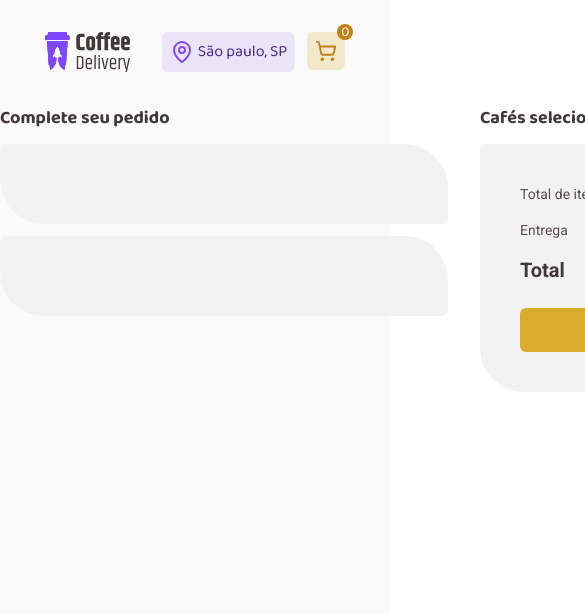
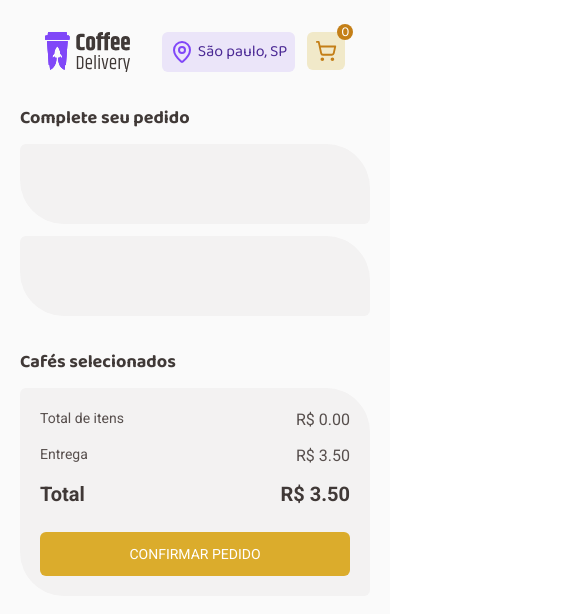
Before and after one commit to gabrieluz/coffe-delivery, a React (Vite) app: page /checkout in a window 390 px wide. Shown: the top 614 px of the page, 585 px wide, since content can reach past the window. Built offline with nearby package versions, Linux system fonts and the light colour scheme.

Commit message:
fix: coffeeDetails total price

```diff
--- /dev/null
+++ b/src/components/coffeeDetails.tsx
@@ -0,0 +1,104 @@
+import { Minus, Plus, Trash2 } from "lucide-react";
+import { useCoffees } from "../service/coffees";
+
+export default function CoffeeDetails() {
+	const { shoppingCard, totalPrice, shippingValue, updateCoffee } =
+		useCoffees();
+
+	return (
+		<aside className="flex flex-col gap-3 w-full">
+			<h5 className="text-subtitle font-bold text-lg">Cafés selecionados</h5>
+			<div className="rounded-shoppingCard flex flex-col gap-6 bg-card w-full p-5 sm:p-10 h-fit sm:w-[448px] ">
+				{shoppingCard.map((item, index) => (
+					<>
+						<div key={index} className="flex py-2">
+							<div className="flex w-full justify-between">
+								<div className="flex gap-5">
+									<img className="w-16 h-16" src={item.img} alt="" />
+									<div className="flex flex-col gap-2">
+										<p className="text-subtitle text-base font-Roboto font-normal">
+											{item.name}
+										</p>
+										<div className="flex gap-2">
+											<div className="bg-button rounded-md p-2  w-fit h-fit flex gap-1 text-purple">
+												<button
+													disabled={item.qtd <= 0}
+													onClick={() => updateCoffee(item.id, false)}
+												>
+													<Minus size={14} />
+												</button>
+												<p className="text-title font-Roboto text-base leading-4">
+													{item.qtd}
+												</p>
+												<button
+													disabled={item.qtd >= 99}
+													onClick={() => updateCoffee(item.id, true)}
+												>
+													<Plus size={14} />
+												</button>
+											</div>
+											<div className="bg-button rounded-md p-2 w-fit h-fit flex gap-1 text-purple ">
+												<button
+													disabled={item.qtd <= 0}
+													onClick={() => updateCoffee(item.id, false, true)}
+												>
+													<div className="flex items-center gap-1">
+														<Trash2 size={14} />
+														<p className="uppercase text-xs text-text">
+															Remover
+														</p>
+													</div>
+												</button>
+											</div>
+										</div>
+									</div>
+								</div>
+								<p className="text-subtitle font-bold font-Roboto">
+									R$ {item.price}
+								</p>
+							</div>
+						</div>
+						<hr className="w-full border-button" />
+					</>
+				))}
+				<div className="flex flex-col gap-6">
+					<div className="flex flex-col gap-3">
+						<div className="flex justify-between">
+							<p className="text-text text-sm font-normal font-Roboto">
+								Total de itens
+							</p>
+							<p className="text-text text-base font-normal font-Roboto">
+								R$ {totalPrice.toFixed(2)}
+							</p>
+						</div>
+						<div className="flex justify-between">
+							<p className="text-text text-sm font-normal font-Roboto">
+								Entrega
+							</p>
+							<p className="text-text text-base font-normal font-Roboto">
+								R$ {shippingValue.toFixed(2)}
+							</p>
+						</div>
+						<div className="flex justify-between">
+							<p className="text-subtitle text-xl font-bold font-Roboto">
+								Total
+							</p>
+							<p className="text-subtitle text-xl font-bold font-Roboto">
+								R$ {(totalPrice + 3.5).toFixed(2)}
+							</p>
+						</div>
+					</div>
+
+					<button
+						disabled={shoppingCard.length <= 0}
+						className="bg-yellow w-full rounded-md py-3 disabled:cursor-no-drop"
+					>
+						<p className="text-white uppercase font-Roboto text-sm">
+							confirmar pedido
+						</p>
+					</button>
+				</div>
+			</div>
+		</aside>
+	);
+}
--- a/src/pages/checkout/index.tsx
+++ b/src/pages/checkout/index.tsx
@@ -1,106 +1,14 @@
-import { Minus, Plus, Trash2 } from "lucide-react";
-import { useCoffees } from "../../service/coffees";
+import CoffeeDetails from "../../components/coffeeDetails";
 
 export default function Checkout() {
-	const { shoppingCard, updateCoffee } = useCoffees();
 	return (
-		<section className="flex gap-8">
+		<section className="flex flex-col sm:flex-row gap-8 w-full">
 			<aside className="flex flex-col gap-3">
 				<h5 className="text-subtitle font-bold text-lg">Complete seu pedido</h5>
-				<div className="rounded-shoppingCard bg-card p-10 h-fit w-[448px]"></div>
-				<div className="rounded-shoppingCard bg-card p-10 h-fit w-[448px]"></div>
+				<div className="rounded-shoppingCard bg-card p-10 h-fit sm:w-[448px]"></div>
+				<div className="rounded-shoppingCard bg-card p-10 h-fit sm:w-[448px]"></div>
 			</aside>
-			<aside className="flex flex-col gap-3">
-				<h5 className="text-subtitle font-bold text-lg">Cafés selecionados</h5>
-				<div className="rounded-shoppingCard flex flex-col gap-6 bg-card p-10 h-fit w-[448px] ">
-					{shoppingCard.map((item, index) => (
-						<>
-							<div key={index} className="flex py-2">
-								<div className="flex w-full justify-between">
-									<div className="flex gap-5">
-										<img className="w-16 h-16" src={item.img} alt="" />
-										<div className="flex flex-col gap-2">
-											<p className="text-subtitle text-base font-Roboto font-normal">
-												{item.name}
-											</p>
-											<div className="flex gap-2">
-												<div className="bg-button rounded-md p-2  w-fit h-fit flex gap-1 text-purple">
-													<button
-														disabled={item.qtd <= 0}
-														onClick={() => updateCoffee(item.id, false)}
-													>
-														<Minus size={14} />
-													</button>
-													<p className="text-title font-Roboto text-base leading-4">
-														{item.qtd}
-													</p>
-													<button
-														disabled={item.qtd >= 99}
-														onClick={() => updateCoffee(item.id, true)}
-													>
-														<Plus size={14} />
-													</button>
-												</div>
-												<div className="bg-button rounded-md p-2 w-fit h-fit flex gap-1 text-purple ">
-													<button
-														disabled={item.qtd <= 0}
-														onClick={() => updateCoffee(item.id, false)}
-													>
-														<div className="flex items-center gap-1">
-															<Trash2 size={14} />
-															<p className="uppercase text-xs text-text">
-																Remover
-															</p>
-														</div>
-													</button>
-												</div>
-											</div>
-										</div>
-									</div>
-									<p className="text-subtitle font-bold font-Roboto">
-										R$ {item.price}
-									</p>
-								</div>
-							</div>
-							<hr className="w-full border-button" />
-						</>
-					))}
-					<div className="flex flex-col gap-6">
-						<div className="flex flex-col gap-3">
-							<div className="flex justify-between">
-								<p className="text-text text-sm font-normal font-Roboto">
-									Total de itens
-								</p>
-								<p className="text-text text-base font-normal font-Roboto">
-									R$ 29,70
-								</p>
-							</div>
-							<div className="flex justify-between">
-								<p className="text-text text-sm font-normal font-Roboto">
-									Entrega
-								</p>
-								<p className="text-text text-base font-normal font-Roboto">
-									R$ 3.50
-								</p>
-							</div>
-							<div className="flex justify-between">
-								<p className="text-subtitle text-xl font-bold font-Roboto">
-									Total
-								</p>
-								<p className="text-subtitle text-xl font-bold font-Roboto">
-									R$ 33,20
-								</p>
-							</div>
-						</div>
-
-						<button className="bg-yellow w-full rounded-md py-3">
-							<p className="text-white uppercase font-Roboto text-sm">
-								confirmar pedido
-							</p>
-						</button>
-					</div>
-				</div>
-			</aside>
+			<CoffeeDetails />
 		</section>
 	);
 }
--- a/src/routes.tsx
+++ b/src/routes.tsx
@@ -8,7 +8,7 @@ const Pages = () => {
 	return (
 		<>
 			<Header />
-			<main className="w-full min-h-screen max-h-full flex bg-background pb-10 sm:px-80">
+			<main className="w-full min-h-screen max-h-full flex bg-background pb-10 px-5 sm:px-80">
 				<Outlet />
 			</main>
 		</>
--- a/src/service/coffees.ts
+++ b/src/service/coffees.ts
@@ -17,26 +17,34 @@ export interface ICoffee {
 
 type State = {
 	total: number;
+	totalPrice: number;
+	shippingValue: number;
 	shoppingCard: Array<ICoffee>;
 	coffeesList: Array<ICoffee>;
 };
 
 type Actions = {
-	updateCoffee: (id: number, add: boolean) => void;
+	updateCoffee: (id: number, add: boolean, removeAll?: boolean) => void;
 };
 
 export const useCoffees = create<State & Actions>(set => ({
 	shoppingCard: [],
 	coffeesList: [...coffeesList],
 	total: 0,
+	totalPrice: 0,
+	shippingValue: 3.5,
 
-	updateCoffee: (id, add) => {
+	updateCoffee: (id, add, removeAll) => {
 		set(coffeeState => {
 			const coffeesList = coffeeState.coffeesList.map(coffee =>
 				coffee.id === id
 					? {
 							...coffee,
-							qtd: add ? coffee.qtd + 1 : coffee.qtd - 1,
+							qtd: add
+								? coffee.qtd + 1
+								: removeAll
+								? coffee.qtd - coffee.qtd
+								: coffee.qtd - 1,
 					  }
 					: coffee
 			);
@@ -48,7 +56,14 @@ export const useCoffees = create<State & Actions>(set => ({
 				0
 			);
 
-			return { coffeesList, shoppingCard, total };
+			const shippingValue = shoppingCard.length > 50 ? 0 : 3.5;
+
+			const totalPrice = shoppingCard.reduce(
+				(sum, item) => sum + item.qtd * item.price + shippingValue,
+				0
+			);
+
+			return { coffeesList, shoppingCard, total, totalPrice, shippingValue };
 		});
 	},
 }));
```
